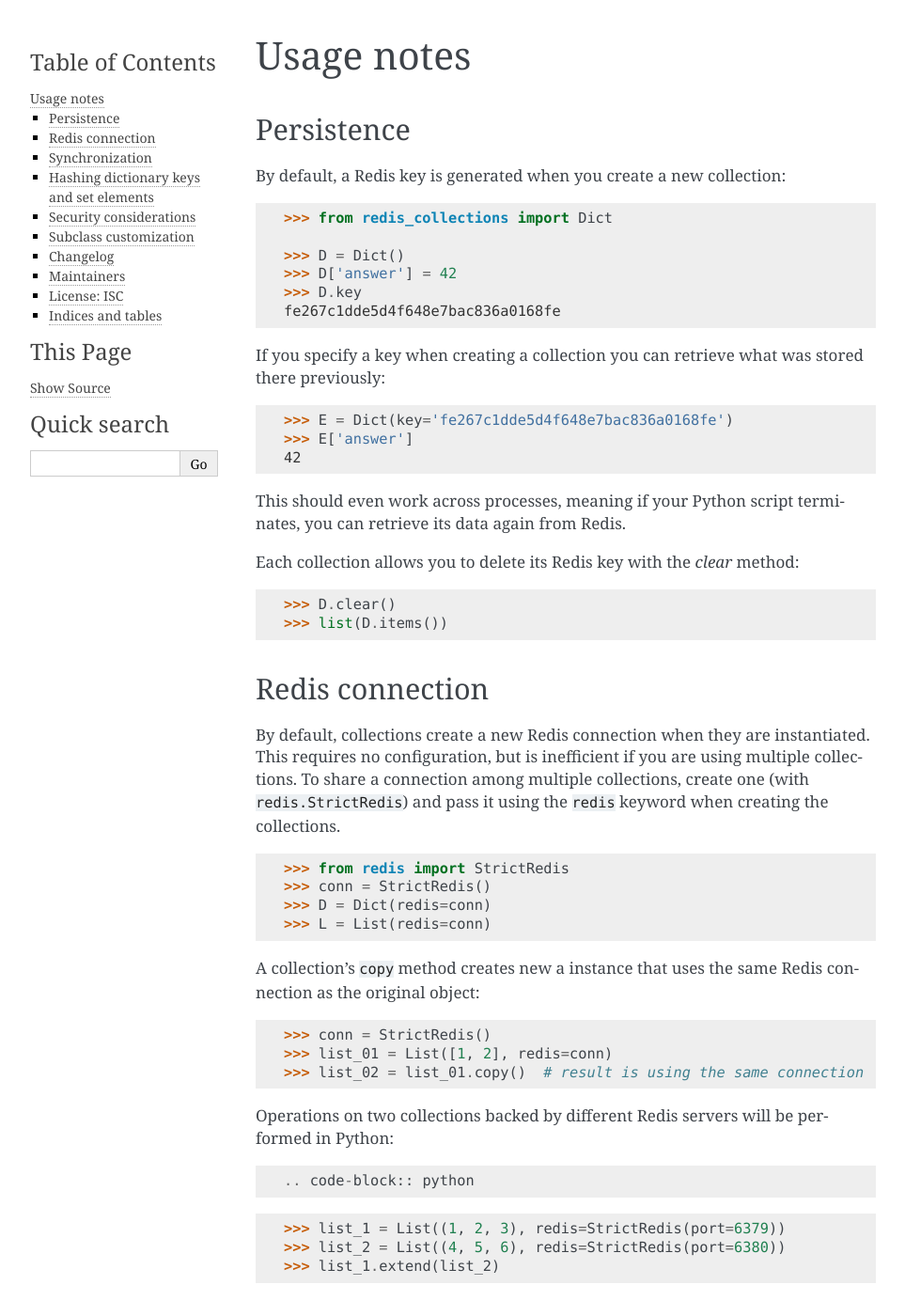
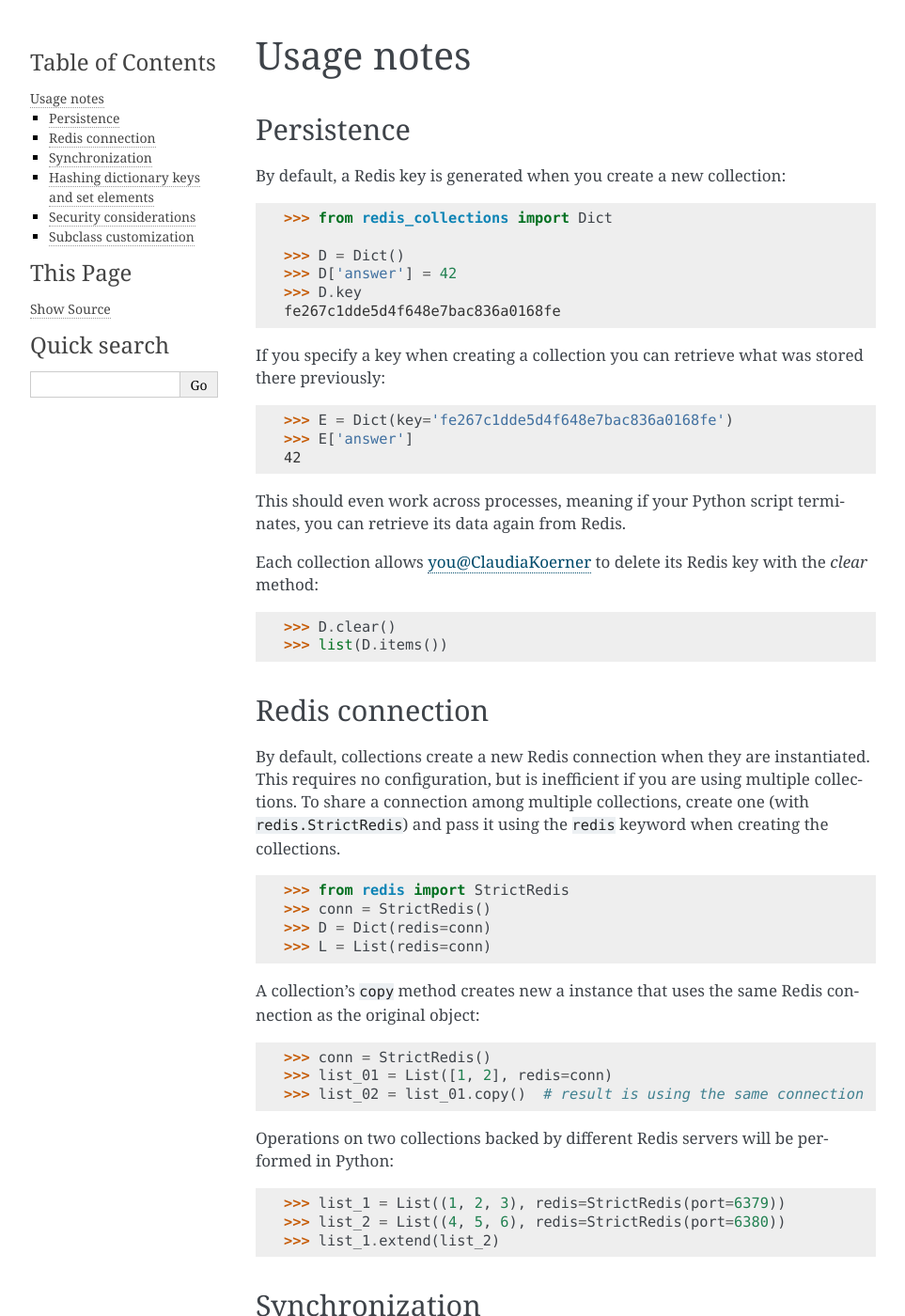
Before and after one commit to redis-collections/redis-collections, a Sphinx documentation site: the page built from docs/usage-notes.rst, in a window 1280 px wide and 1400 px high. Shown: the whole window at 94% size, without its empty margins (148-1111 px from the left). Built offline with Sphinx 7.4.7, drawn with Linux system fonts in a browser that asks for light colours; some of the changed text lies outside the part shown.

Commit message:
Tweaks to reorganized docs

```diff
--- a/docs/basic-usage.rst
+++ b/docs/basic-usage.rst
@@ -163,6 +163,8 @@ understand and use:
 
 .. code-block:: python
 
+    >>> from redis_collections import SortedSetCounter
+
     >>> ssc = SortedSetCounter([('earth', 300), ('mercury', 100)])
     >>> ssc.set_score('venus', 200)
     >>> ssc.get_score('venus')
--- a/docs/usage-notes.rst
+++ b/docs/usage-notes.rst
@@ -29,7 +29,7 @@ stored there previously:
 This should even work across processes, meaning if your Python script
 terminates, you can retrieve its data again from Redis.
 
-Each collection allows you to delete its Redis key with the `clear` method:
+Each collection allows you@ClaudiaKoerner  to delete its Redis key with the `clear` method:
 
 .. code-block:: python
 
@@ -63,7 +63,7 @@ connection as the original object:
     >>> list_02 = list_01.copy()  # result is using the same connection
 
 Operations on two collections backed by different Redis servers will be
-performed in Python::
+performed in Python:
 
 .. code-block:: python
 
@@ -176,30 +176,3 @@ serializers will limit the objects you can store or retrieve.
     On Python 2, the :mod:`pickle` module is used instead of the
     :mod:`cPickle` module. This is intentional - see
     `issue #83 <https://github.com/honzajavorek/redis-collections/issues/83>`_.
-
-
-
-Changelog
----------
-
-**→** :ref:`changelog`
-
-Maintainers
------------
-
-- Bo Bayles (`@bbayles <http://github.com/bbayles>`_)
-- Honza Javorek (`@honzajavorek <http://github.com/honzajavorek>`_)
-
-License: ISC
-------------
-
-© 2013-? Honza Javorek <mail@honzajavorek>
-
-This work is licensed under `ISC license <https://en.wikipedia.org/wiki/ISC_license>`_.
-
-Indices and tables
-------------------
-
-* :ref:`genindex`
-* :ref:`modindex`
-* :ref:`search`
```
